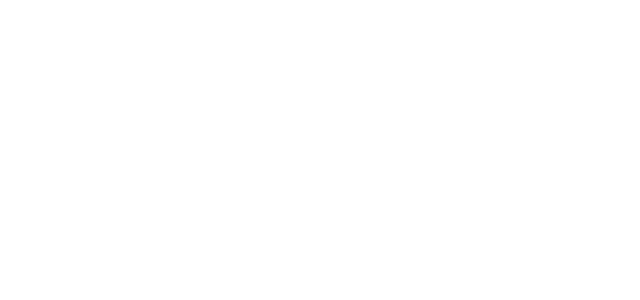
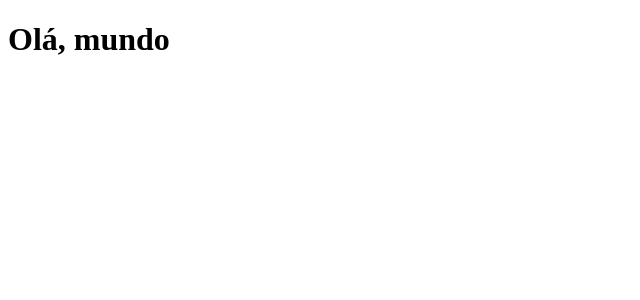
Before and after one commit to mayara-oliveiraifc/projeto-vue, a Vue app: page / in a window 1280 px wide. Shown: the top 300 px of the page, without its empty margins (0-640 px from the left). Built offline with nearby package versions, Linux system fonts and the light colour scheme.

Commit message:
FEAT: inicio do projeto

```diff
--- a/src/App.vue
+++ b/src/App.vue
@@ -4,7 +4,9 @@
 </script>
 
 <template>
-
+  <header>
+    <h1>Olá, mundo</h1>
+  </header>
 </template>
 
 <style scoped>
```
